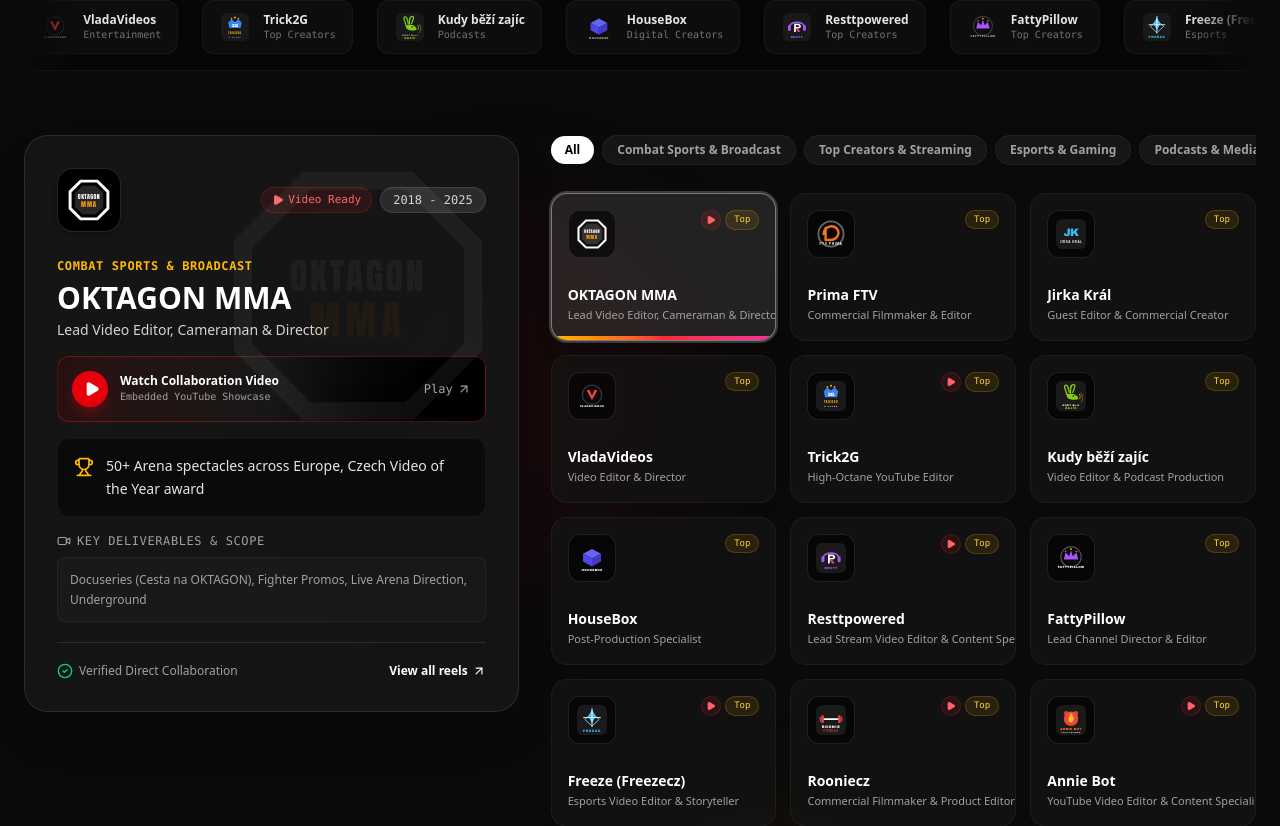
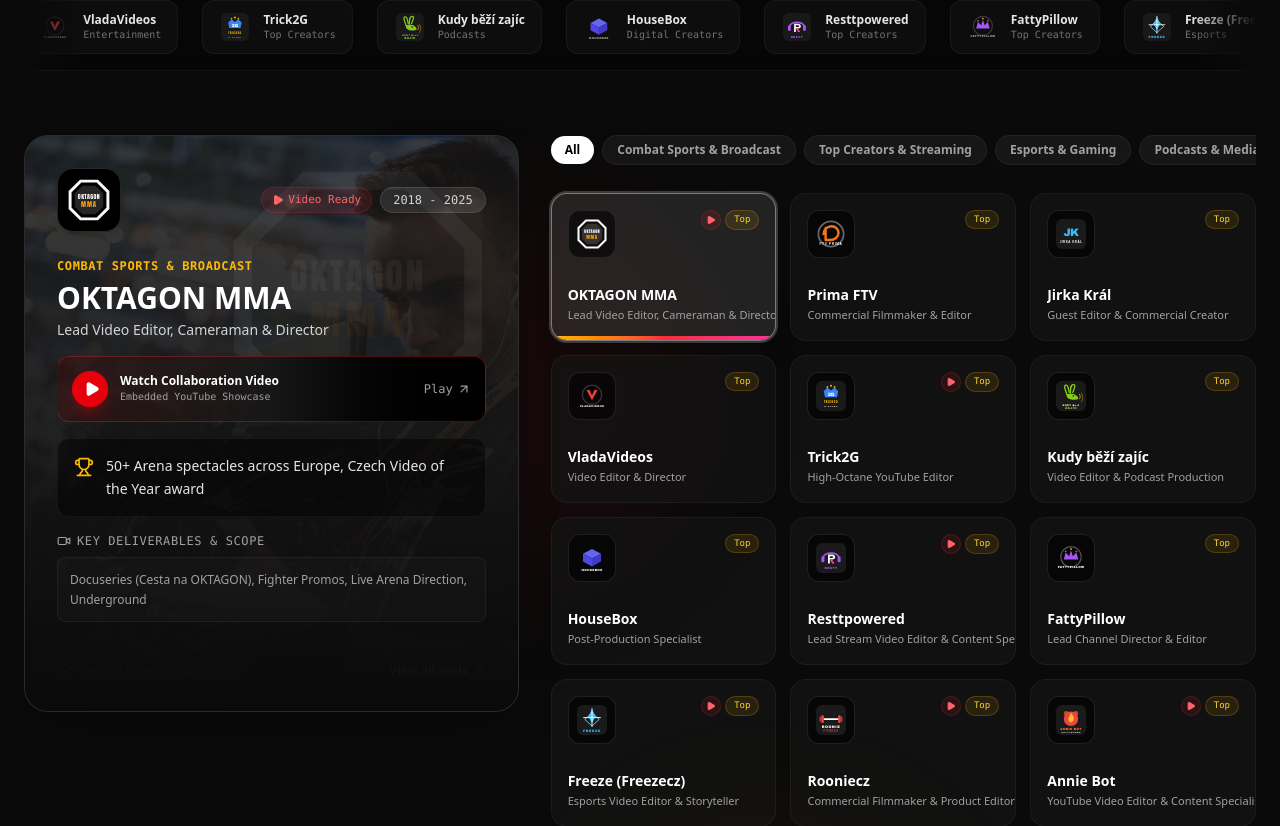
Before and after one commit to Daemonsvids/Daemonsvids, a React (Vite) app: page / in a window 1280 px wide. Shown: the part 1300-2126 px from the top of the page. Built offline with nearby package versions, Linux system fonts and the light colour scheme.

Commit message:
feat(ui): add image support to experience and client sections
Introduce visual showcases for experiences and client profiles to improve portfolio aesthetics. Update content configuration to include images for relevant entries.

```diff
--- a/src/components/Clients.tsx
+++ b/src/components/Clients.tsx
@@ -637,11 +637,24 @@
             transition={{ duration: 0.3 }}
             className="lg:col-span-5 p-7 sm:p-8 rounded-3xl bg-neutral-900/90 border border-white/10 backdrop-blur-xl relative overflow-hidden flex flex-col justify-between min-h-[480px] shadow-2xl"
           >
-            <div className="absolute top-0 right-0 p-8 opacity-5 pointer-events-none">
+            {/* Background image if available */}
+            {activeClientData.image && (
+              <div className="absolute inset-0 z-0">
+                <img
+                  src={activeClientData.image}
+                  alt={activeClientData.name}
+                  className="w-full h-full object-cover opacity-30 mix-blend-luminosity"
+                  referrerPolicy="no-referrer"
+                />
+                <div className="absolute inset-0 bg-gradient-to-t from-neutral-950 via-neutral-900/80 to-neutral-900/40" />
+              </div>
+            )}
+
+            <div className="absolute top-0 right-0 p-8 opacity-5 pointer-events-none z-0">
               <ClientLogo id={activeClientData.id} className="w-64 h-64" />
             </div>
 
-            <div>
+            <div className="relative z-10">
               <div className="flex items-center justify-between gap-4 mb-5">
                 <div className="w-16 h-16 rounded-2xl bg-black border border-white/15 p-2.5 flex items-center justify-center shadow-md">
                   <ClientLogo id={activeClientData.id} className="w-full h-full" active />
--- a/src/components/Experience.tsx
+++ b/src/components/Experience.tsx
@@ -232,6 +232,19 @@
                     </div>
                   )}
 
+                  {/* Optional Project/Experience Image Showcase */}
+                  {exp.image && (
+                    <div className="mb-4 relative w-full h-48 sm:h-56 rounded-2xl overflow-hidden border border-white/10 group-hover:border-white/20 transition-all">
+                      <img
+                        src={exp.image}
+                        alt={`${exp.company} - ${exp.title}`}
+                        className="w-full h-full object-cover group-hover:scale-105 transition-transform duration-700"
+                        referrerPolicy="no-referrer"
+                      />
+                      <div className="absolute inset-0 bg-gradient-to-t from-black/60 to-transparent pointer-events-none" />
+                    </div>
+                  )}
+
                   {/* Bullet Points */}
                   <ul className="space-y-2.5 mb-5">
                     {exp.description.map((desc, i) => (
--- a/src/content/index.ts
+++ b/src/content/index.ts
@@ -31,7 +31,8 @@
       deliverables: "Docuseries (Cesta na OKTAGON), Fighter Promos, Live Arena Direction, Underground",
       year: "2018 - 2025",
       featured: true,
-      youtubeId: "7AJEWOuc8mA"
+      youtubeId: "7AJEWOuc8mA",
+      image: "/oktagon-bts.jpg"
     },
     {
       id: "prima-ftv",
@@ -320,7 +321,8 @@
         "Managed and coordinated on-set multi-camera crews of 12+ operators, sound engineers, and production assistants across 50+ arena spectacles.",
         "Executed high-pressure rapid turnaround turnarounds: delivered cinematic post-fight recaps, fighter walkout packages, and broadcast teasers under strict 12–24h deadlines.",
         "Traveled on international tours filming across the biggest European stadiums and arenas (Prague O2 Arena, Frankfurt Festhalle, Birmingham, Cologne, Bratislava)."
-      ]
+      ],
+      image: "/oktagon-bts.jpg"
     },
     {
       title: "Commercial Filmmaker & Creative Director",
```
Also changed, not shown: public/oktagon-bts.jpg (added).
